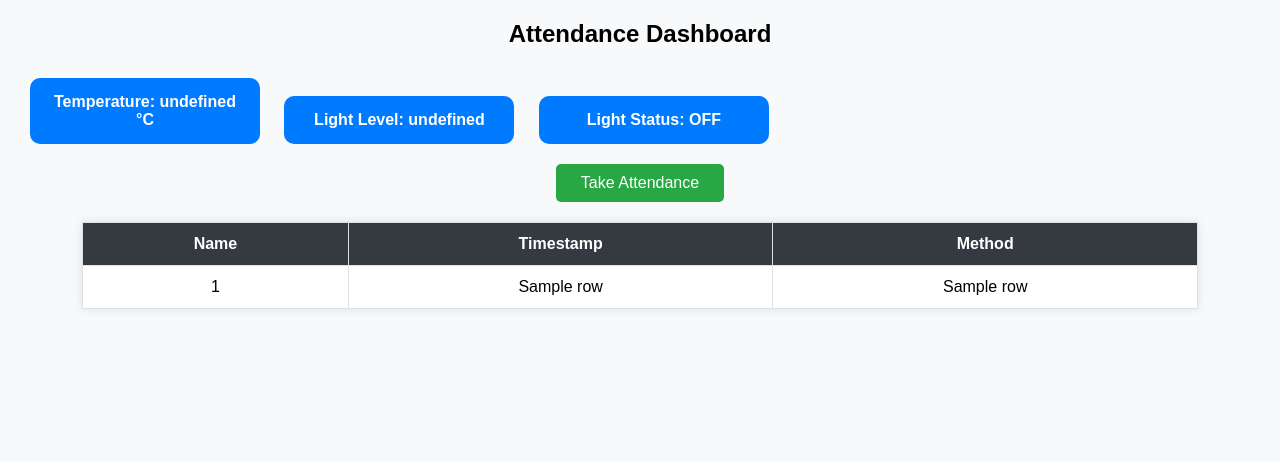
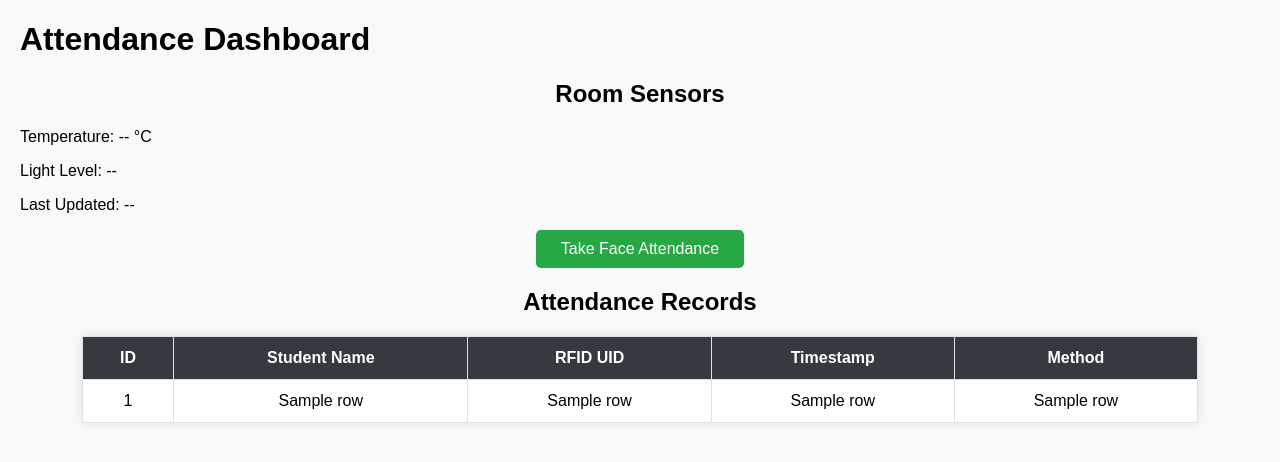
Before and after one commit to defaultyt1234/smart-classsroom-dashboard, a Flask app: template templates/dashboard.html in a window 1280 px wide. Shown: the top 462 px of the page. Run offline with Flask 3, Linux system fonts and the light colour scheme; the template is opened without the code that fills it: most values are stand-ins (such as "Sample title", 1, 10 or a date in 2020); a database or web service that is not in the repository returns one stand-in record (values such as "Sample title"); some libraries are stand-ins or nearby versions.

Commit message:
Update dashboard.html

```diff
--- a/templates/dashboard.html
+++ b/templates/dashboard.html
@@ -1,36 +1,54 @@
 <!DOCTYPE html>
-<html>
+<html lang="en">
 <head>
+    <meta charset="UTF-8">
     <title>Attendance Dashboard</title>
-    <link rel="stylesheet" type="text/css" href="{{ url_for('static', filename='css/style.css') }}">
+    <link rel="stylesheet" href="{{ url_for('static', filename='css/style.css') }}">
+    <script src="{{ url_for('static', filename='js/script.js') }}" defer></script>
 </head>
 <body>
-    <h2>Attendance Dashboard</h2>
+    <div class="container">
+        <h1>Attendance Dashboard</h1>
 
-    <!-- Sensor Cards -->
-    <div class="sensor-card">Temperature: <span id="temperature">--</span></div>
-    <div class="sensor-card">Light Level: <span id="light">--</span></div>
-    <div class="sensor-card">Light Status: <span id="light-status">--</span></div>
+        <!-- Latest Sensor Data -->
+        <div class="sensor-section">
+            <h2>Room Sensors</h2>
+            <p>Temperature: <span id="temp">--</span> °C</p>
+            <p>Light Level: <span id="light">--</span></p>
+            <p>Last Updated: <span id="sensor-time">--</span></p>
+        </div>
 
         <!-- Take Attendance Button -->
-    <button onclick="takeAttendance()">Take Attendance</button>
+        <div class="attendance-section">
+            <button id="take-attendance">Take Face Attendance</button>
+        </div>
 
         <!-- Attendance Table -->
+        <div class="table-section">
+            <h2>Attendance Records</h2>
             <table>
+                <thead>
                     <tr>
-            <th>Name</th>
+                        <th>ID</th>
+                        <th>Student Name</th>
+                        <th>RFID UID</th>
                         <th>Timestamp</th>
                         <th>Method</th>
                     </tr>
+                </thead>
+                <tbody>
                     {% for row in attendance %}
                     <tr>
                         <td>{{ row[0] }}</td>
                         <td>{{ row[1] }}</td>
                         <td>{{ row[2] }}</td>
+                        <td>{{ row[3] }}</td>
+                        <td>{{ row[4] }}</td>
                     </tr>
                     {% endfor %}
+                </tbody>
             </table>
-
-    <script src="{{ url_for('static', filename='js/script.js') }}"></script>
+        </div>
+    </div>
 </body>
 </html>
```
Lines whose indentation alone changed are shown as unchanged.
